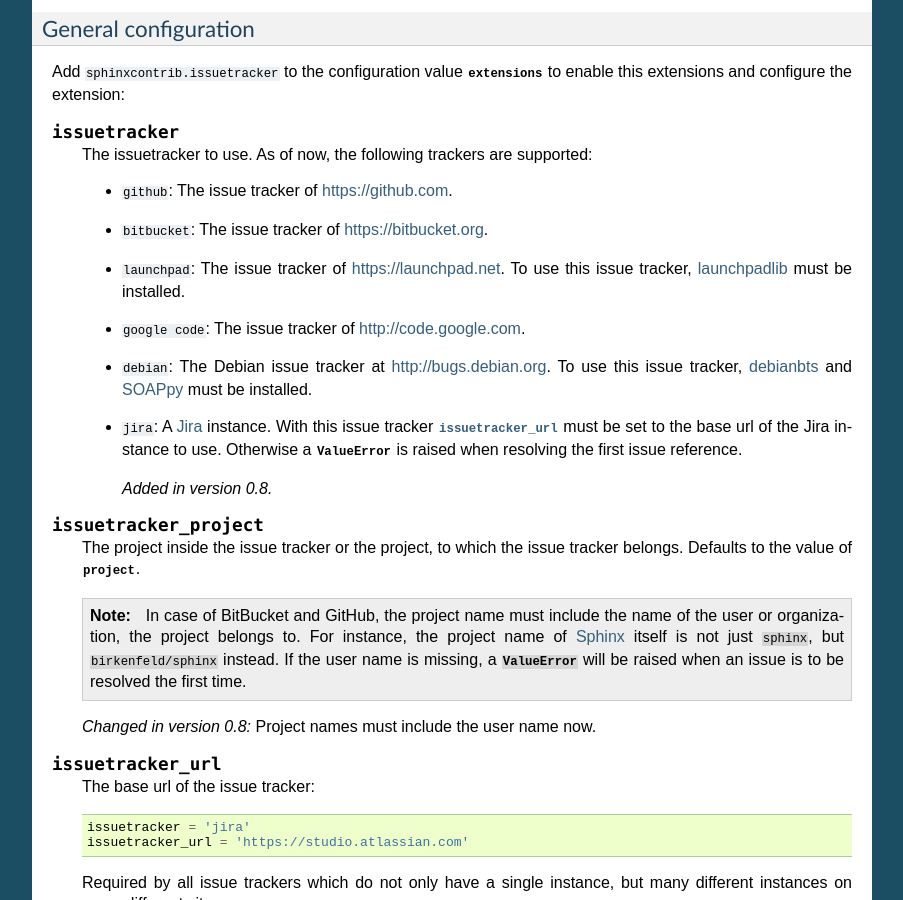
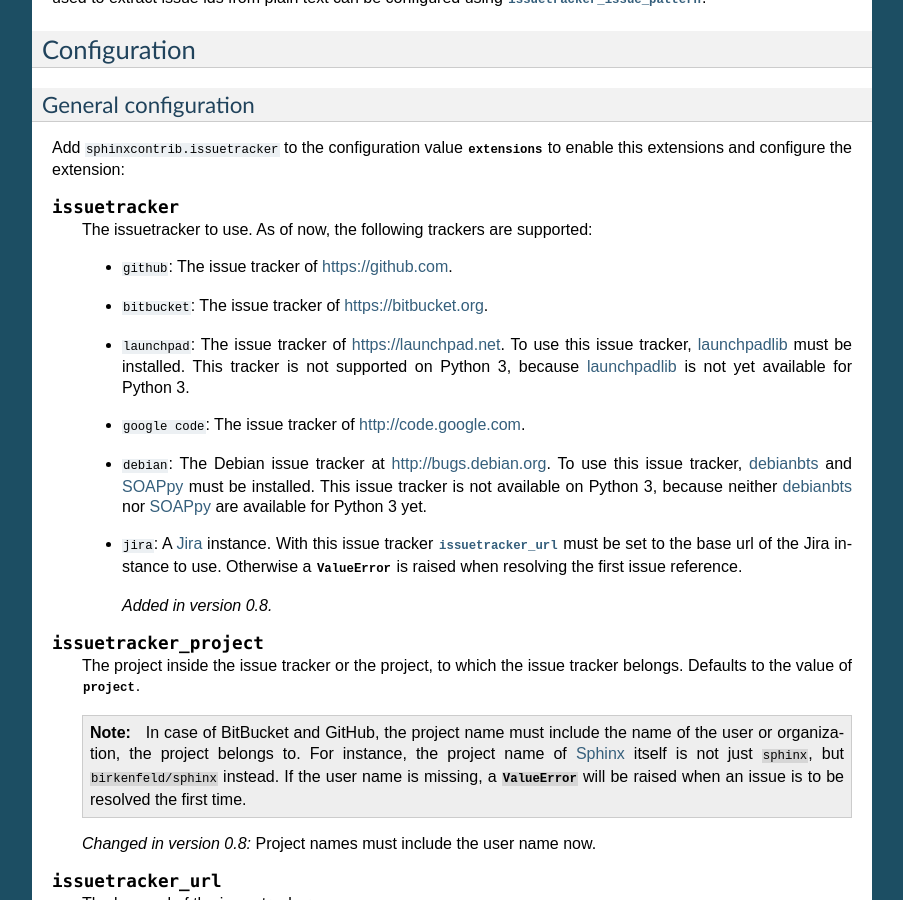
Before and after one commit to ignatenkobrain/sphinxcontrib-issuetracker, a Sphinx documentation site: the page built from doc/index.rst, in a window 1280 px wide and 900 px high, scrolled down 1228 px. Shown: the whole window, without its empty margins (198-1101 px from the left). Built offline with Sphinx 7.4.7, drawn with Linux system fonts in a browser that asks for light colours; the version number could not be read and is left out; some of the changed text lies outside the part shown.

Commit message:
Python 3 support
"launchpad" and "debian" trackers are not supported on Python 3, because the
underlying libraries are not available for Python 3. "launchpad" is likely only
a question of time, because Canoncial pushes Python 3 as default Python, but
"debian" is questionable, since at least "debianbts" is really unmaintained.
Need to switch to a decent SOAP library probably.

```diff
--- a/CHANGES.rst
+++ b/CHANGES.rst
@@ -3,6 +3,7 @@
 
 - Use requests library for HTTP requests
 - Consider launchpad issues closed only if all referenced tasks are completed
+- Support Python 3 (with exception of ``launchpad`` and ``debianbts`` trackers)
 
 
 0.9 (Aug 31, 2011)
--- a/doc/index.rst
+++ b/doc/index.rst
@@ -13,8 +13,12 @@
 Installation
 ------------
 
-This extension needs Sphinx 1.0 and Python 2.6 or newer.  Python 3 is not (yet)
-supported.
+This extension needs Sphinx 1.0 and Python 2.6 or newer, including Python 3.
+
+.. note::
+
+   Some builtin issue trackers do *not* support Python 3 currently. Refer to
+   :confval:`issuetracker` for more information.
 
 Use ``pip`` to install this extension straight from the Python Package Index::
 
@@ -91,10 +95,14 @@
    - ``github``: The issue tracker of https://github.com.
    - ``bitbucket``: The issue tracker of https://bitbucket.org.
    - ``launchpad``: The issue tracker of https://launchpad.net.  To use this
-     issue tracker, launchpadlib_ must be installed.
+     issue tracker, launchpadlib_ must be installed. This tracker is not
+     supported on Python 3, because launchpadlib_ is not yet available for
+     Python 3.
    - ``google code``: The issue tracker of http://code.google.com.
    - ``debian``: The Debian issue tracker at http://bugs.debian.org.  To use
-     this issue tracker, debianbts_ and SOAPpy_ must be installed.
+     this issue tracker, debianbts_ and SOAPpy_ must be installed. This issue
+     tracker is not available on Python 3, because neither debianbts_ nor
+     SOAPpy_ are available for Python 3 yet.
    - ``jira``: A Jira_ instance.  With this issue tracker
      :confval:`issuetracker_url` must be set to the base url of the Jira
      instance to use.  Otherwise a :exc:`~exceptions.ValueError` is raised when
--- a/setup.py
+++ b/setup.py
@@ -66,6 +66,8 @@
         'License :: OSI Approved :: BSD License',
         'Operating System :: OS Independent',
         'Programming Language :: Python',
+        'Programming Language :: Python :: 2',
+        'Programming Language :: Python :: 3',
         'Topic :: Documentation',
         'Topic :: Utilities',
     ],
```
Also changed, not shown: 5 other files.
